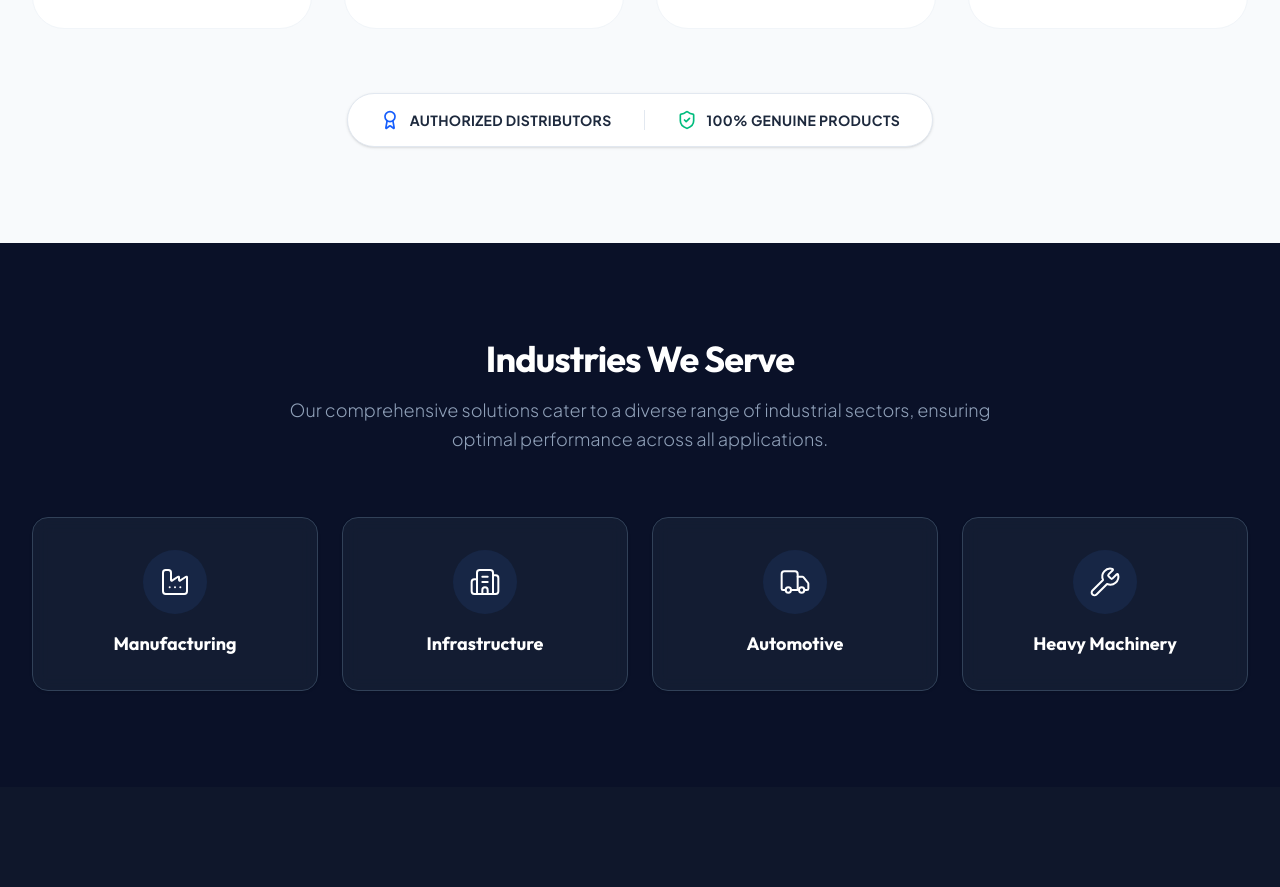
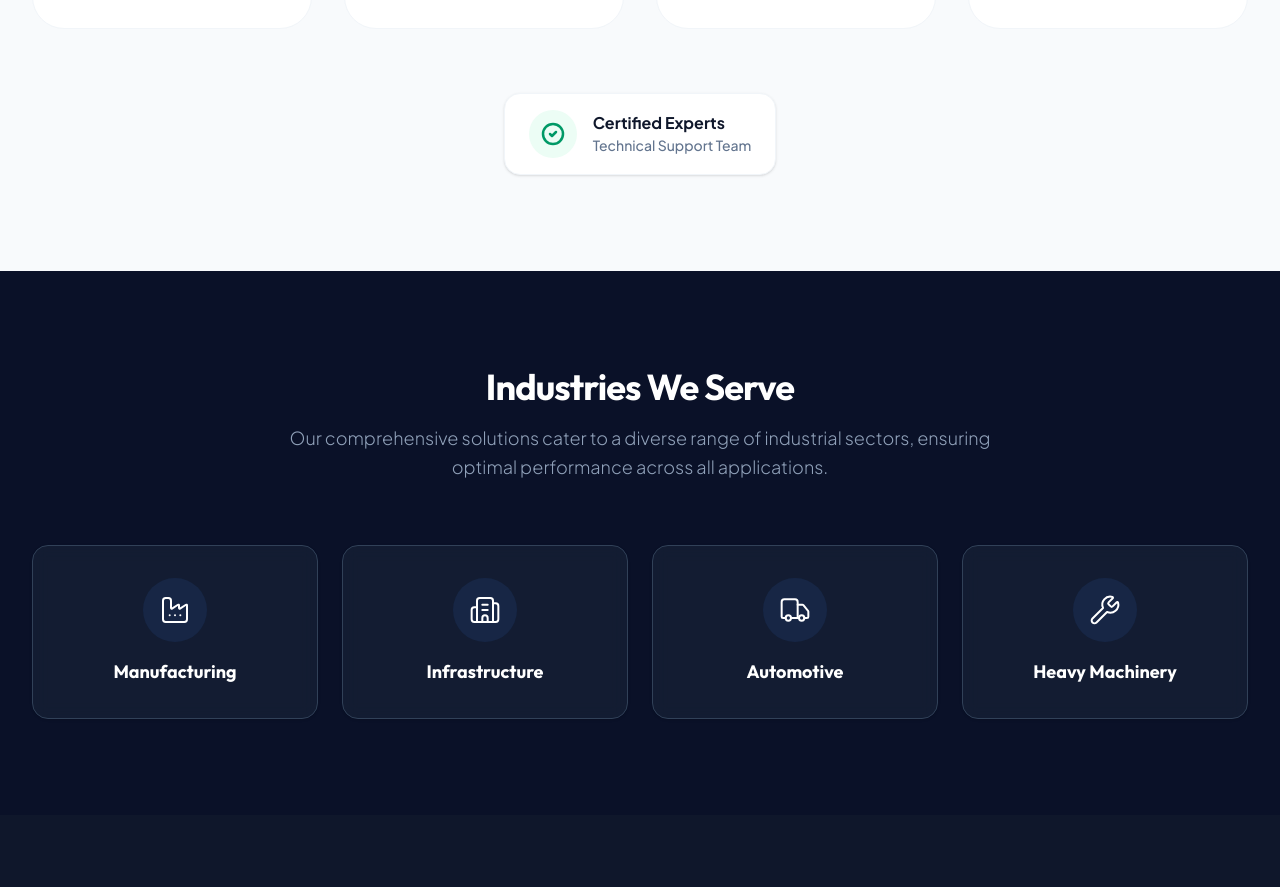
Before and after one commit to JThite97/PJE-Website, a React (Vite) app: page / in a window 1280 px wide. Shown: the part 2172-3059 px from the top of the page. Built offline with nearby package versions, Linux system fonts and the light colour scheme.

Commit message:
style: replace trust badge toggles with a single certified experts card

```diff
--- a/src/components/Partners.tsx
+++ b/src/components/Partners.tsx
@@ -1,5 +1,5 @@
 import { motion } from 'motion/react';
-import { ShieldCheck, Award } from 'lucide-react';
+import { ShieldCheck, Award, CheckCircle2 } from 'lucide-react';
 
 const partners = [
   {
@@ -90,15 +90,13 @@ export default function Partners() {
           transition={{ duration: 0.5, delay: 0.4 }}
           className="mt-16 flex justify-center"
         >
-          <div className="inline-flex flex-col sm:flex-row items-center gap-y-4 gap-x-8 px-8 py-4 rounded-2xl sm:rounded-full bg-white border border-slate-200 shadow-sm cursor-default">
-            <div className="flex items-center text-slate-800">
-              <Award className="w-5 h-5 text-blue-600 mr-2.5" />
-              <span className="text-sm font-bold tracking-wide uppercase">Authorized Distributors</span>
+          <div className="inline-flex items-center gap-4 px-6 py-4 rounded-2xl bg-white border border-slate-100 shadow-sm cursor-default">
+            <div className="flex-shrink-0 w-12 h-12 bg-emerald-50 rounded-full flex items-center justify-center">
+              <CheckCircle2 className="w-6 h-6 text-emerald-600" strokeWidth={2.5} />
             </div>
-            <div className="hidden sm:block w-px h-5 bg-slate-200"></div>
-            <div className="flex items-center text-slate-800">
-              <ShieldCheck className="w-5 h-5 text-emerald-500 mr-2.5" />
-              <span className="text-sm font-bold tracking-wide uppercase">100% Genuine Products</span>
+            <div className="flex flex-col text-left">
+              <span className="text-base font-bold text-slate-900 leading-tight mb-0.5">Certified Experts</span>
+              <span className="text-sm text-slate-500 font-medium">Technical Support Team</span>
             </div>
           </div>
         </motion.div>
```
